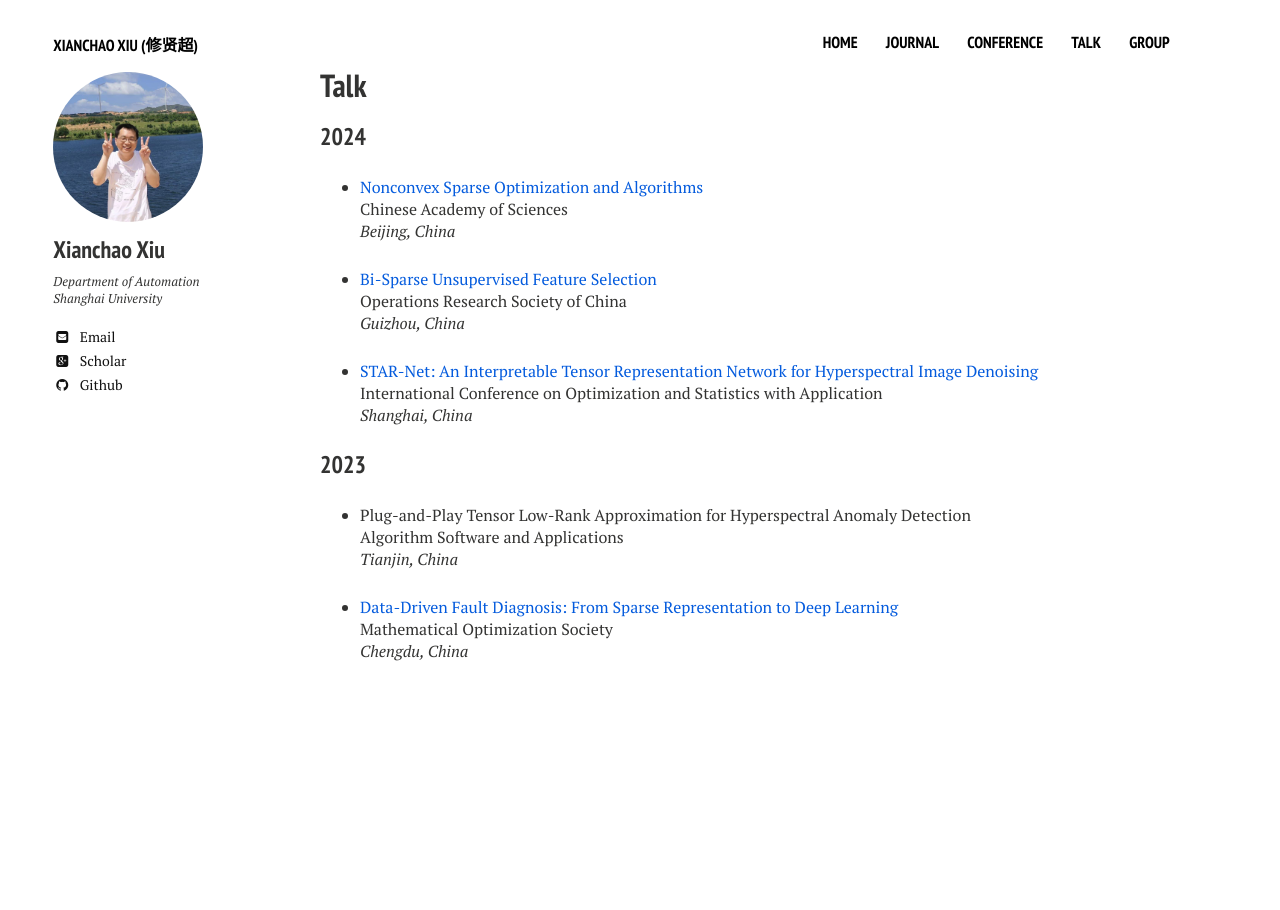
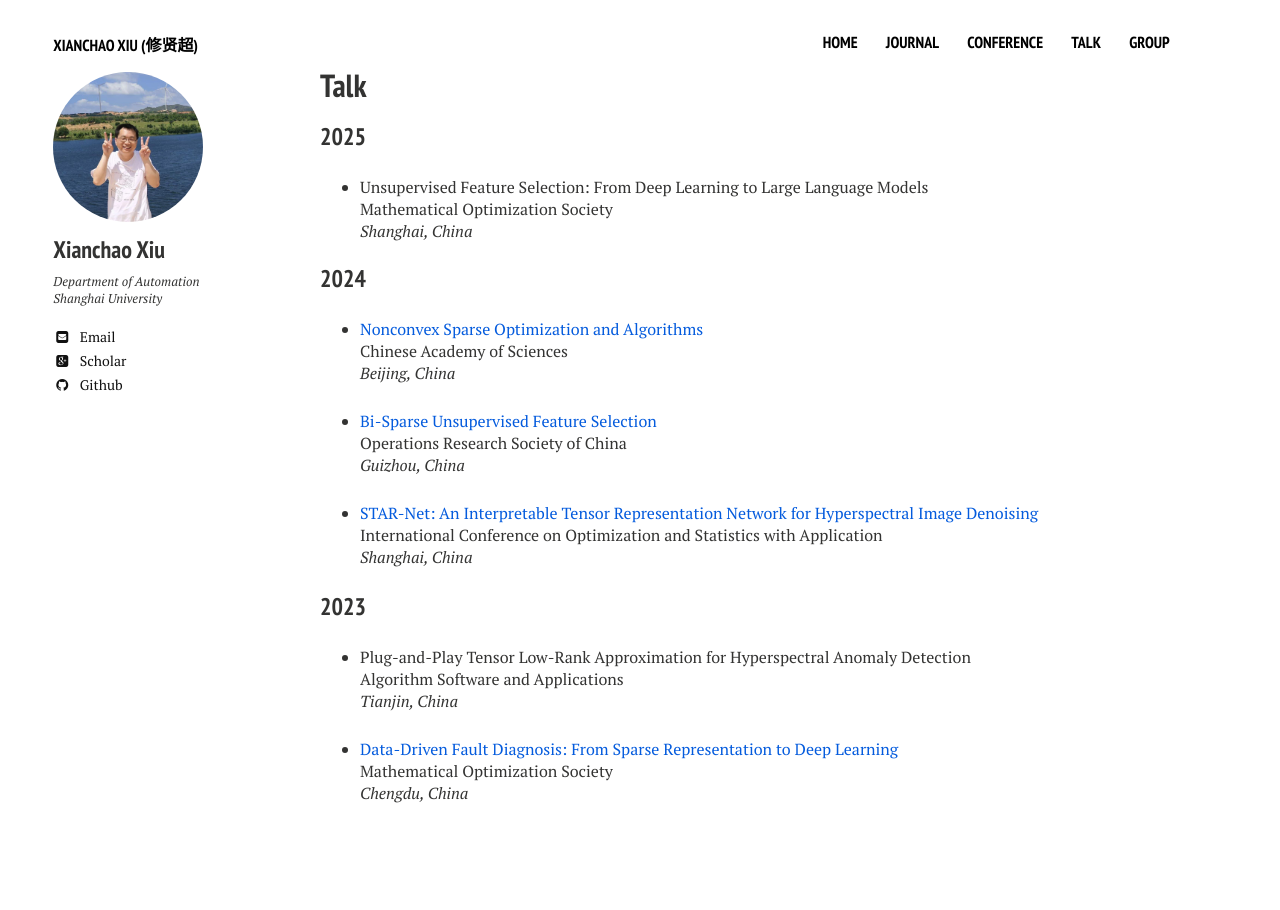
Before and after one commit to xianchaoxiu/xianchaoxiu.github.io, a Jekyll site: the page built from talk/index.md, in a window 1280 px wide. Built offline with Jekyll 4.4.1, drawn with Linux system fonts in a browser that asks for light colours; nearby versions of some CDN libraries.

Commit message:
Update index.md

```diff
--- a/talk/index.md
+++ b/talk/index.md
@@ -10,6 +10,11 @@ share: false
 
 
 
+### 2025
+
+* Unsupervised Feature Selection: From Deep Learning to Large Language Models <br>
+Mathematical Optimization Society <br>
+<i>Shanghai, China</i><br>
 
 
 ### 2024
```
